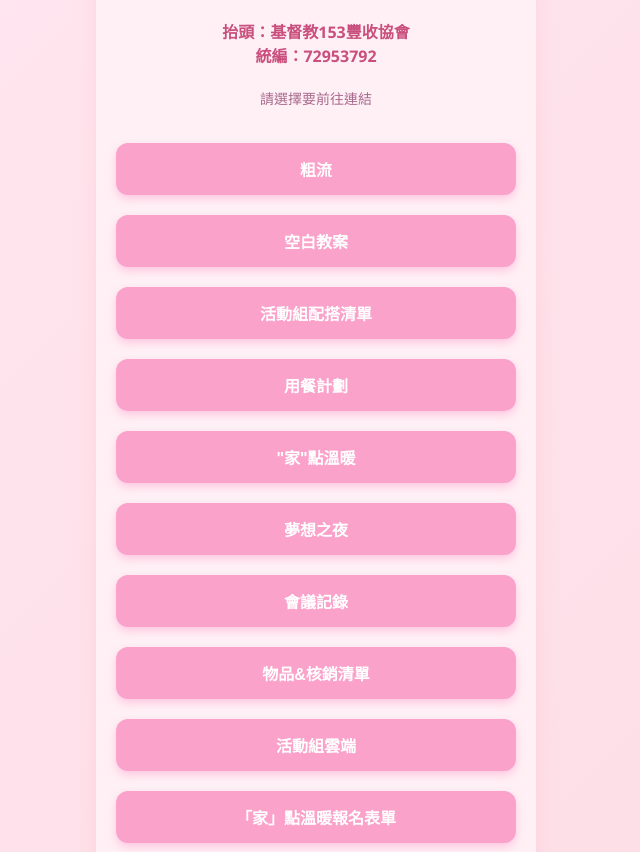
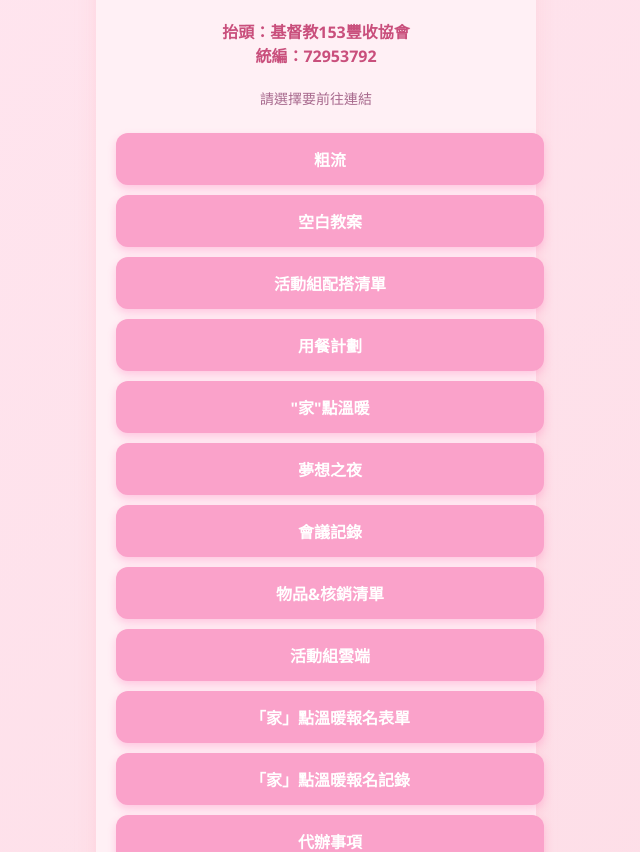
Before and after one commit to Simple0223/ComeCamp, a plain HTML site: page LoveTeamLink.html in a window 1280 px wide. Shown: the part 100-952 px from the top of the page, without its empty margins (324-964 px from the left). Drawn offline with Linux system fonts and the light colour scheme.

Commit message:
Update LoveTeamLink.html

```diff
--- a/LoveTeamLink.html
+++ b/LoveTeamLink.html
@@ -41,22 +41,23 @@
       margin-bottom: 25px;
     }
 
-    button {
+    .link-button {
+      display: block;
+      text-align: center;
       width: 100%;
       margin: 10px 0;
       padding: 14px;
       font-size: 16px;
       font-weight: bold;
-      border: none;
+      text-decoration: none;
       border-radius: 12px;
       background-color: #faa2ca;
       color: white;
       box-shadow: 0 4px 8px rgba(255, 105, 180, 0.3);
-      cursor: pointer;
       transition: background-color 0.3s, transform 0.2s;
     }
 
-    button:hover {
+    .link-button:hover {
       background-color: #ff5fa2;
       transform: scale(1.03);
     }
@@ -66,7 +67,7 @@
         font-size: 20px;
       }
 
-      button {
+      .link-button {
         font-size: 15px;
         padding: 12px;
       }
@@ -85,19 +86,20 @@
     </h4>
     <p>請選擇要前往連結</p>
 
-    <button onclick="window.location.href='https://docs.google.com/spreadsheets/d/1SeKj3trHEfmXIeGiNPoiV35IblSiQif_EVJeSuVDEPg/edit?gid=595160726#gid=595160726'">粗流</button>
-    <button onclick="window.location.href='https://docs.google.com/spreadsheets/d/1xGshxZ0DRpcPPew9a94kPA3f1amn5HsmfQS443E-vMU/edit?gid=816969129#gid=816969129'">空白教案</button>
-    <button onclick="window.location.href='https://docs.google.com/spreadsheets/d/1sehT8vNLqV0zzE2aTpNNRamaA3JPvMns2skp-5X2oNY/edit?gid=0#gid=0'">活動組配搭清單</button>
-    <button onclick="window.location.href='https://docs.google.com/spreadsheets/d/1kV3Y9A0RwaLZS3-qnyMhzkeU6hOIusIp0mJ4Nlg4Eds/edit?gid=816969129#gid=816969129'">用餐計劃</button>
-    <button onclick="window.location.href='https://docs.google.com/spreadsheets/d/1DTcRrt4XAO1IZ9-TIyWfsxxWafQhWFJW5xMLGD1xzzI/edit?gid=816969129#gid=816969129'">"家"點溫暖</button>
-    <button onclick="window.location.href='https://docs.google.com/spreadsheets/d/1bf1nXGLInCUQGs_RzjLvXAnphcWRdHp2COKJcyp2lnw/edit?gid=0#gid=0'">夢想之夜</button>
-    <button onclick="window.location.href='https://docs.google.com/spreadsheets/d/1GIzmL7nJ-tUvz0EZH_ScbNV0puOnIMB5EtB0_Nu9qPQ/edit?gid=0#gid=0'">會議記錄</button>
-    <button onclick="window.location.href='https://docs.google.com/spreadsheets/d/13H7RPczRdmMyqdr6zRhES5xtcCcEmLFil6j5n6yC0lk/edit?gid=0#gid=0'">物品&核銷清單</button>
-    <button onclick="window.location.href='https://drive.google.com/drive/folders/1SI3Q4saLt3kpI0lEGAqHofFFBV-AXDiz'">活動組雲端</button>
-    <button onclick="window.location.href='https://docs.google.com/forms/d/e/1FAIpQLSdMvVpAdF1O76mqCpBToZFYZff92QfXy625d-Ca6RXt745UGQ/viewform'">「家」點溫暖報名表單</button>
-    <button onclick="window.location.href='https://docs.google.com/spreadsheets/d/1OwbUHyuBUpFIy2ROojuTWy7N-2V1cR0p74dAKV3ABwc/edit?gid=75451559#gid=75451559'">「家」點溫暖報名記錄</button>
-    <button onclick="window.location.href='https://docs.google.com/spreadsheets/d/1DDO-jxMu_A35mBr2UEKS9iP9zoftERtjiqm5uDh3DD4/edit?gid=0#gid=0'">代辦事項</button>
-      <!--<button onclick="window.location.href=''"></button>-->
+    <a class="link-button" href="https://docs.google.com/spreadsheets/d/1SeKj3trHEfmXIeGiNPoiV35IblSiQif_EVJeSuVDEPg/edit?gid=595160726#gid=595160726" target="_blank">粗流</a>
+    <a class="link-button" href="https://docs.google.com/spreadsheets/d/1xGshxZ0DRpcPPew9a94kPA3f1amn5HsmfQS443E-vMU/edit?gid=816969129#gid=816969129" target="_blank">空白教案</a>
+    <a class="link-button" href="https://docs.google.com/spreadsheets/d/1sehT8vNLqV0zzE2aTpNNRamaA3JPvMns2skp-5X2oNY/edit?gid=0#gid=0" target="_blank">活動組配搭清單</a>
+    <a class="link-button" href="https://docs.google.com/spreadsheets/d/1kV3Y9A0RwaLZS3-qnyMhzkeU6hOIusIp0mJ4Nlg4Eds/edit?gid=816969129#gid=816969129" target="_blank">用餐計劃</a>
+    <a class="link-button" href="https://docs.google.com/spreadsheets/d/1DTcRrt4XAO1IZ9-TIyWfsxxWafQhWFJW5xMLGD1xzzI/edit?gid=816969129#gid=816969129" target="_blank">"家"點溫暖</a>
+    <a class="link-button" href="https://docs.google.com/spreadsheets/d/1bf1nXGLInCUQGs_RzjLvXAnphcWRdHp2COKJcyp2lnw/edit?gid=0#gid=0" target="_blank">夢想之夜</a>
+    <a class="link-button" href="https://docs.google.com/spreadsheets/d/1GIzmL7nJ-tUvz0EZH_ScbNV0puOnIMB5EtB0_Nu9qPQ/edit?gid=0#gid=0" target="_blank">會議記錄</a>
+    <a class="link-button" href="https://docs.google.com/spreadsheets/d/13H7RPczRdmMyqdr6zRhES5xtcCcEmLFil6j5n6yC0lk/edit?gid=0#gid=0" target="_blank">物品&核銷清單</a>
+    <a class="link-button" href="https://drive.google.com/drive/folders/1SI3Q4saLt3kpI0lEGAqHofFFBV-AXDiz" target="_blank">活動組雲端</a>
+    <a class="link-button" href="https://docs.google.com/forms/d/e/1FAIpQLSdMvVpAdF1O76mqCpBToZFYZff92QfXy625d-Ca6RXt745UGQ/viewform" target="_blank">「家」點溫暖報名表單</a>
+    <a class="link-button" href="https://docs.google.com/spreadsheets/d/1OwbUHyuBUpFIy2ROojuTWy7N-2V1cR0p74dAKV3ABwc/edit?gid=75451559#gid=75451559" target="_blank">「家」點溫暖報名記錄</a>
+    <a class="link-button" href="https://docs.google.com/spreadsheets/d/1DDO-jxMu_A35mBr2UEKS9iP9zoftERtjiqm5uDh3DD4/edit?gid=0#gid=0" target="_blank">代辦事項</a>
+    <a class="link-button" href="https://docs.google.com/spreadsheets/d/1QYLMGjAJmpKD0ZTGr3iG1bAbAznFh9jBMsBiqiIuwlo/edit?usp=sharing" target="_blank">冰淇淋比價</a>
+      <!--<a class="link-button" href="" target="_blank"></a>-->
   </div>
 </body>
 </html>
```
